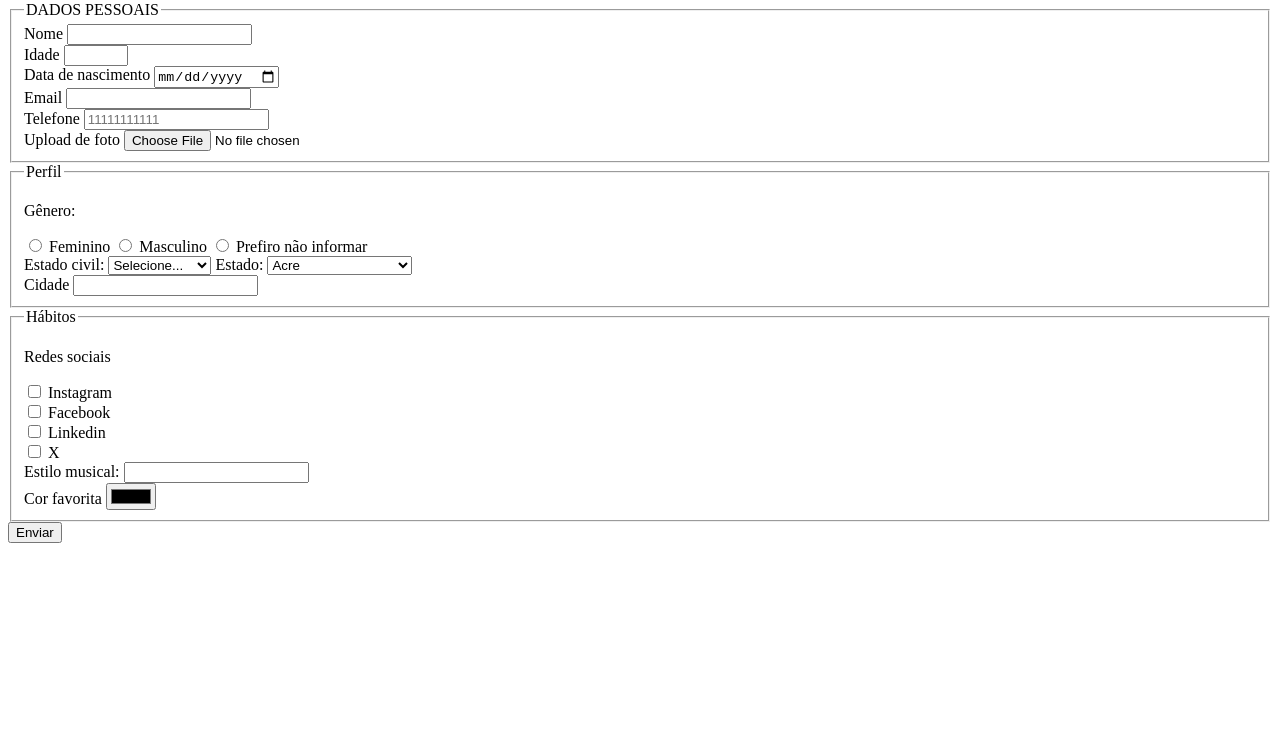
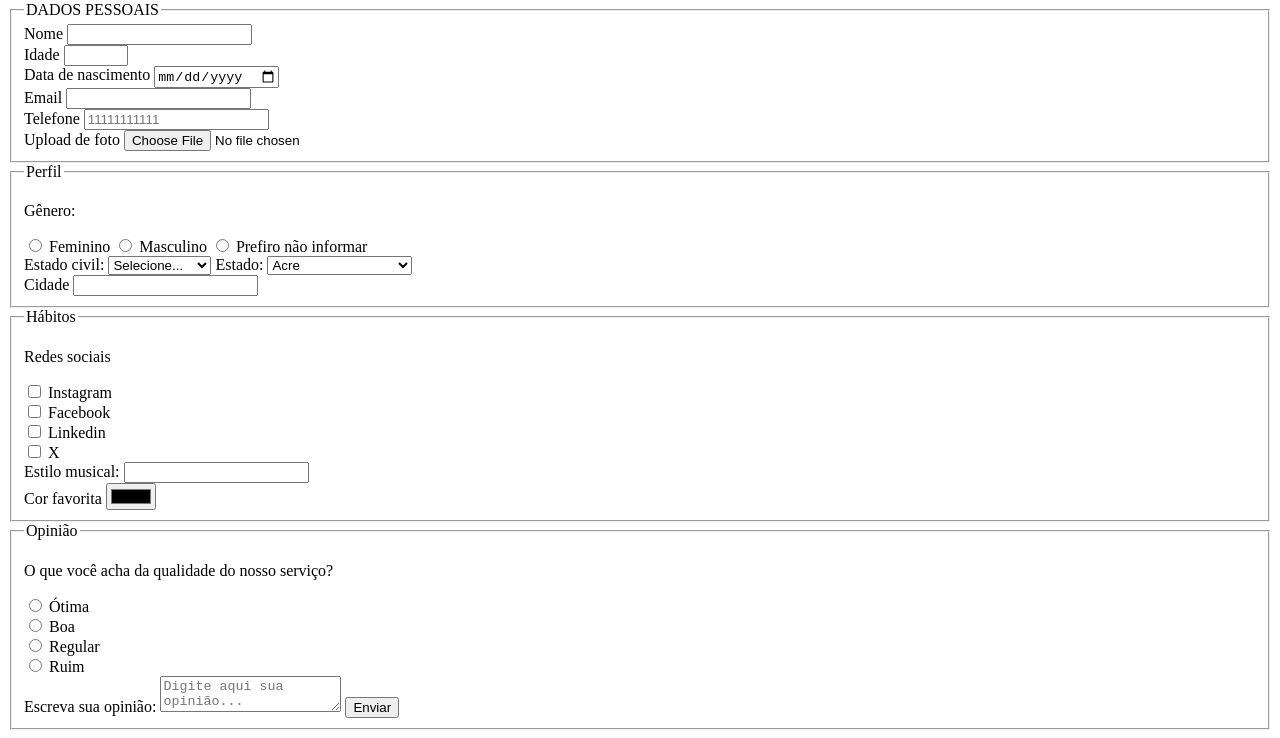
Before and after one commit to luizgcy/pesquisa-culturama, a plain HTML site: page index.html in a window 1280 px wide. Shown: the part 79-817 px from the top of the page. Drawn offline with Linux system fonts and the light colour scheme.

Commit message:
Adiciona os campos de opinião e comentário

```diff
--- a/index.html
+++ b/index.html
@@ -123,6 +123,26 @@
                 <label for="favoriteColor">Cor favorita</label>
                 <input type="color" name="userFavoriteColor" id="favoriteColor">
             </fieldset>
+
+            <fieldset>
+                <legend>Opinião</legend>
+                    <p>O que você acha da qualidade do nosso serviço?</p>
+
+                <input type="radio" id="otimo" name="UserServiceOpinion" value="otima">
+                <label for="otimo">Ótima</label><br>
+
+                <input type="radio" id="boa" name="UserServiceOpinion" value="boa">
+                <label for="boa">Boa</label><br>
+
+                <input type="radio" id="regular" name="UserServiceOpinion" value="regular">
+                <label for="regular">Regular</label><br>
+
+                <input type="radio" id="ruim" name="UserServiceOpinion" value="ruim">
+                <label for="ruim">Ruim</label><br>
+
+                <label for="comment">Escreva sua opinião:</label>
+                <textarea id="comment" name="userComment" placeholder="Digite aqui sua opinião..." ></textarea>
+
             <button type="submit">Enviar</button>
         </form>
     </section>
```
